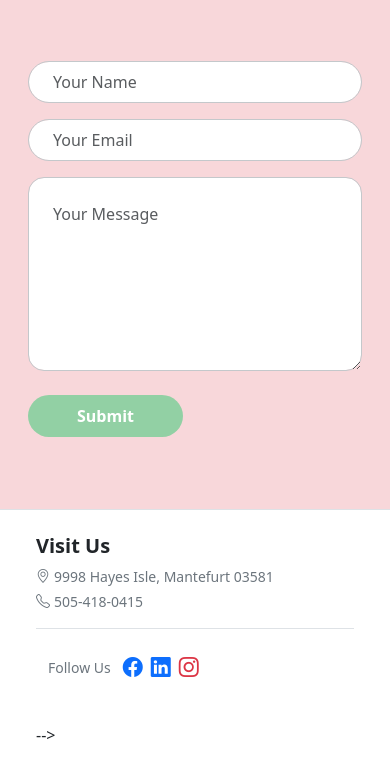
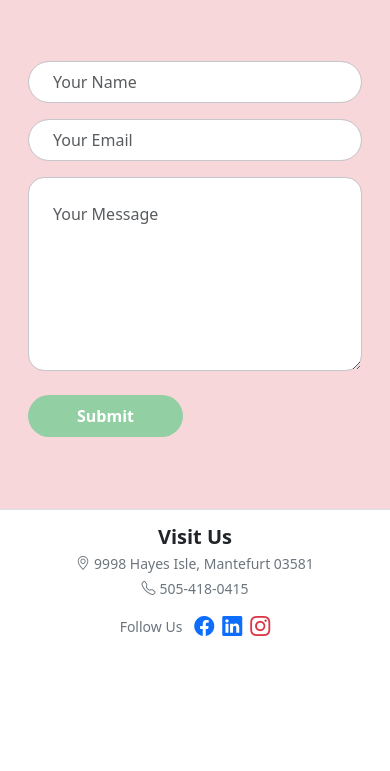
Before and after one commit to AqsaAjaz-13/my-bakery-website, a plain HTML site: page contact.html in a window 390 px wide. Shown: the part 496-1267 px from the top of the page. After the commit the page ends 1228 px from the top, so only its background shows below. Drawn offline with nearby package versions, Linux system fonts and the light colour scheme.

Commit message:
work updated

```diff
--- a/contact.html
+++ b/contact.html
@@ -21,12 +21,12 @@
       </button>
       <div class="collapse navbar-collapse" id="navbarTogglerDemo02">
         <ul class="navbar-nav ms-auto mb-2 mb-lg-0 px-md-3">
-          <!-- <li class="nav-item px-lg-2"> -->
-          <!-- <a class="nav-link active" aria-current="page" href="index.html">Home</a> -->
-          <!-- </li> -->
-          <!-- <li class="nav-item px-lg-2">
+          <li class="nav-item px-lg-2">
+          <a class="nav-link active" aria-current="page" href="index.html">Home</a>
+          </li>
+          <li class="nav-item px-lg-2">
             <a class="nav-link" href="about.html">About Us</a>
-          </li> -->
+          </li>
 
           <li class="nav-item px-lg-2">
             <a class="nav-link" href="menu.html">Products</a>
@@ -98,7 +98,7 @@
   </div>
 
 
-  <footer class="bg-white py-4 px-4 px-md-5 border-top">
+  <!-- <footer class="bg-white py-4 px-4 px-md-5 border-top">
     <div class="container-fluid d-flex flex-column flex-sm-row justify-content-between align-items-sm-end gap-3">
 
       <div>
@@ -123,4 +123,29 @@
             </div>
 
           </div>
-      </footer> -->
+      </footer>  -->
+
+<footer class="bg-white custom-footer px-4 px-md-5 border-top">
+  <div class="container-fluid d-flex flex-column flex-md-row justify-content-between align-items-center text-center text-md-start gap-2">
+
+    <!-- Visit Us -->
+    <div>
+      <h5 class="fw-bold text-dark mb-1">Visit Us</h5>
+      <p class="mb-1 text-secondary small">
+        <i class="bi bi-geo-alt me-1"></i>9998 Hayes Isle, Mantefurt 03581
+      </p>
+      <p class="mb-0 text-secondary small">
+        <i class="bi bi-telephone me-1"></i>505-418-0415
+      </p>
+    </div>
+
+    <!-- Follow Us -->
+    <div class="d-flex align-items-center justify-content-center gap-2 mt-2 mt-md-0">
+      <span class="text-secondary small me-1">Follow Us</span>
+      <a href="#" class="text-primary fs-5"><i class="bi bi-facebook"></i></a>
+      <a href="#" class="text-primary fs-5"><i class="bi bi-linkedin"></i></a>
+      <a href="#" class="text-danger fs-5"><i class="bi bi-instagram"></i></a>
+    </div>
+
+  </div>
+</footer>
--- a/my-style.css
+++ b/my-style.css
@@ -102,3 +102,36 @@ body {
   background-color: #94c7a8;
   color: #2f6b45;
 }
+
+@media (max-width: 767.98px) {
+  footer {
+    padding-top: 0.5rem !important;
+    padding-bottom: 6rem !important;
+  }
+
+  footer .container-fluid {
+    display: flex !important;
+    flex-direction: column !important;
+    align-items: center !important;
+    text-align: center !important;
+    gap: 0.3rem !important;
+  }
+
+  footer p {
+    margin-bottom: 2px !important;
+  }
+}
+
+.custom-footer {
+  padding-top: 15px !important;
+  padding-bottom: 90px !important;
+}
+
+@media (max-width: 767.98px) {
+  .custom-footer .container-fluid {
+    display: flex !important;
+    flex-direction: column !important;
+    align-items: center !important;
+    text-align: center !important;
+  }
+}
```
Also changed, not shown: about.html (+6 -3 lines), index.html (+32 -13 lines), menu.html (+4 -4 lines), special-order.html (+12 -11 lines).
